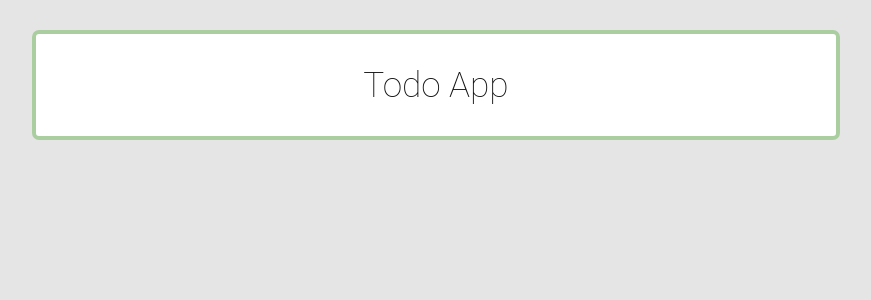
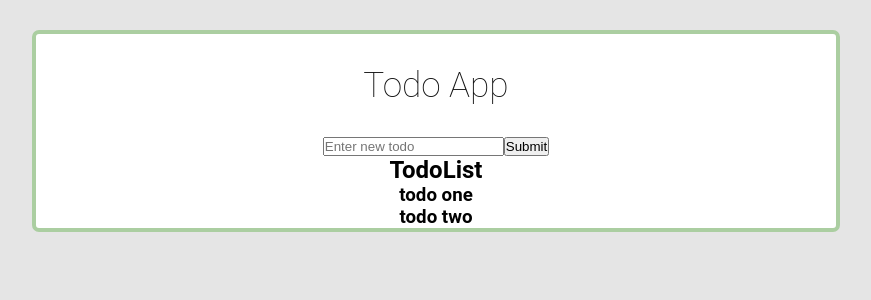
Before and after one commit to ievgeniy16/todo-app-with-react, a React (Create React App) app: page / in a window 1280 px wide. Shown: the top 300 px of the page, without its empty margins (204-1075 px from the left). Built offline with nearby package versions, Linux system fonts and the light colour scheme.

Commit message:
added tasks

```diff
--- a/src/App.js
+++ b/src/App.js
@@ -1,9 +1,20 @@
-import './App.css';
+import { useState } from "react";
+import "./App.css";
+import TodoForm from "./components/Todos/TodoForm";
+import TodoList from "./components/Todos/TodoList";
 
 function App() {
+  const [todos, setTodos] = useState(['todo one', 'todo two']);
+
+  const addTodoHandler = (text) => {
+    setTodos([...todos, text]);
+  };
+
   return (
     <div className="App">
       <h1>Todo App</h1>
+      <TodoForm addTodo={addTodoHandler} />
+      <TodoList todos={todos} />
     </div>
   );
 }
--- a/src/components/Todos/Todo.js
+++ b/src/components/Todos/Todo.js
@@ -0,0 +1,11 @@
+function Todo(props) {
+  const { todo } = props;
+
+  return (
+    <>
+      <h3>{todo}</h3>
+    </>
+  );
+}
+
+export default Todo;
--- a/src/components/Todos/TodoForm.js
+++ b/src/components/Todos/TodoForm.js
@@ -0,0 +1,27 @@
+import { useState } from "react";
+
+function TodoForm({ addTodo }) {
+  const [text, setText] = useState("");
+
+  const onSubmitHandler = (event) => {
+    event.preventDefault();
+
+    addTodo(text);
+    setText("");
+  };
+
+  return (
+    <>
+      <form onSubmit={onSubmitHandler}>
+        <input
+          placeholder="Enter new todo"
+          value={text}
+          onChange={(e) => setText(e.target.value)}
+        />
+        <button type="submit">Submit</button>
+      </form>
+    </>
+  );
+}
+
+export default TodoForm;
--- a/src/components/Todos/TodoList.js
+++ b/src/components/Todos/TodoList.js
@@ -0,0 +1,16 @@
+import Todo from "./Todo";
+
+function TodoList(props) {
+  const { todos } = props;
+
+  return (
+    <>
+      <h2>TodoList</h2>
+      {todos.map((todo) => (
+        <Todo todo={todo} />
+      ))}
+    </>
+  );
+}
+
+export default TodoList;
```
